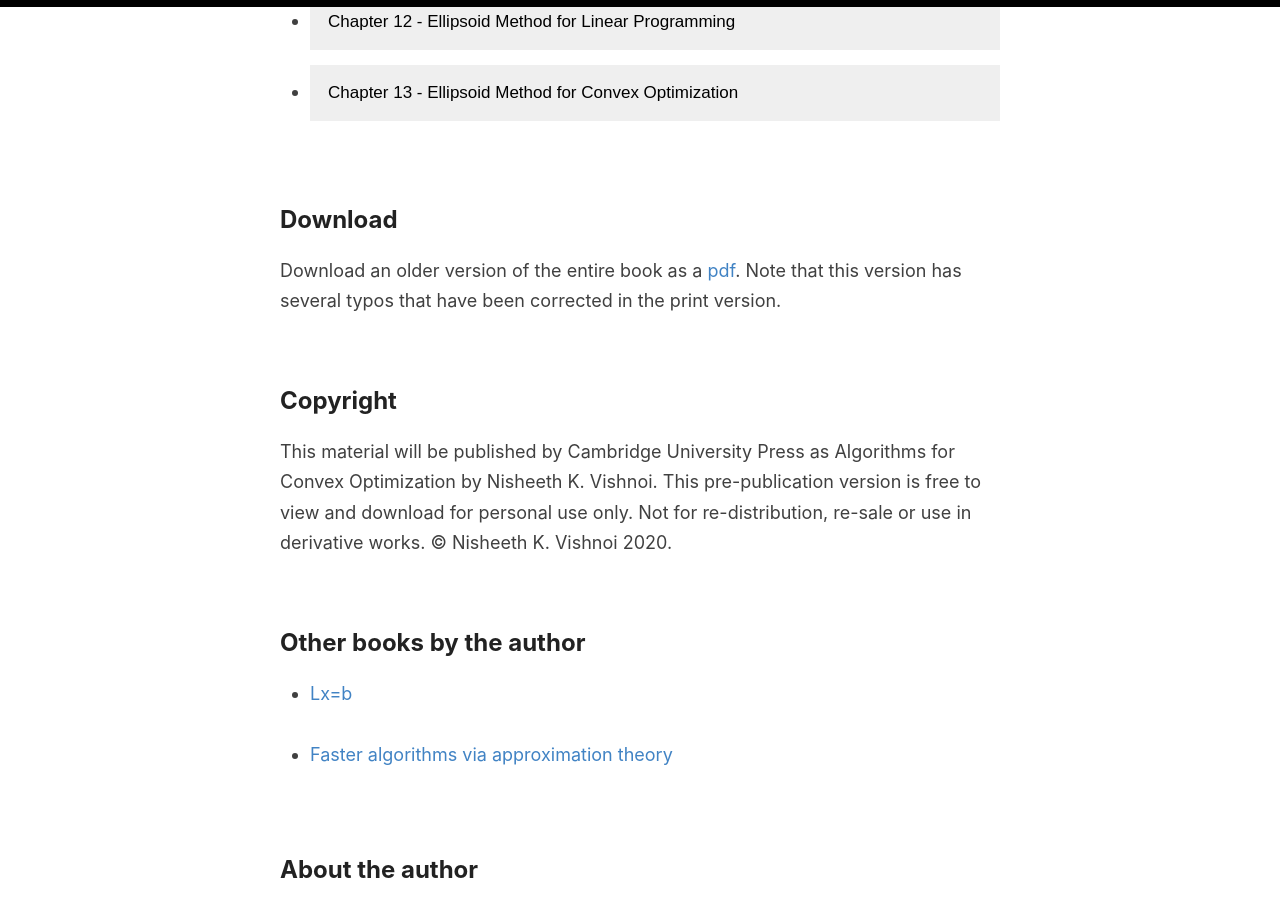
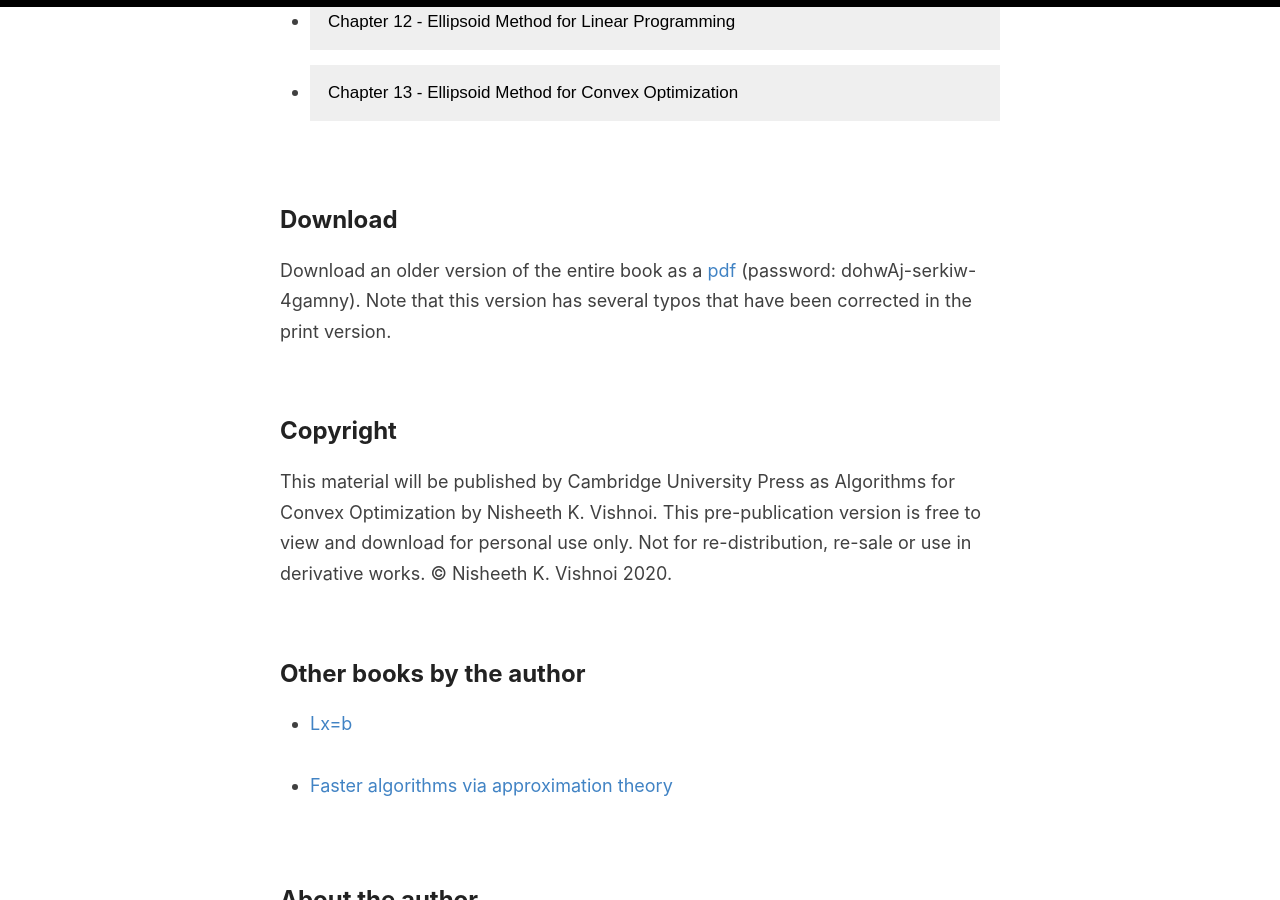
Before and after one commit to convex-optimization/convex-optimization.github.io, a Jekyll site: the page built from index.html, in a window 1280 px wide and 900 px high, scrolled down 2893 px. Built offline with Jekyll 4.4.1, drawn with Linux system fonts in a browser that asks for light colours; the list of posts is cut into pages by our own code.

Commit message:
Update default.html

```diff
--- a/_layouts/default.html
+++ b/_layouts/default.html
@@ -121,7 +121,7 @@
        <div class="wrapper-main">
         <div id="main" role="main" class="container">
           <h2> Download</h2>
-          Download an older version of the entire book as a <a href="{{ site.pdf }}">pdf</a>. Note that this version has several typos that have been corrected in the print version.
+          Download an older version of the entire book as a <a href="{{ site.pdf }}">pdf</a> (password: dohwAj-serkiw-4gamny). Note that this version has several typos that have been corrected in the print version.
           <br>
         </div>
       </div>
```
